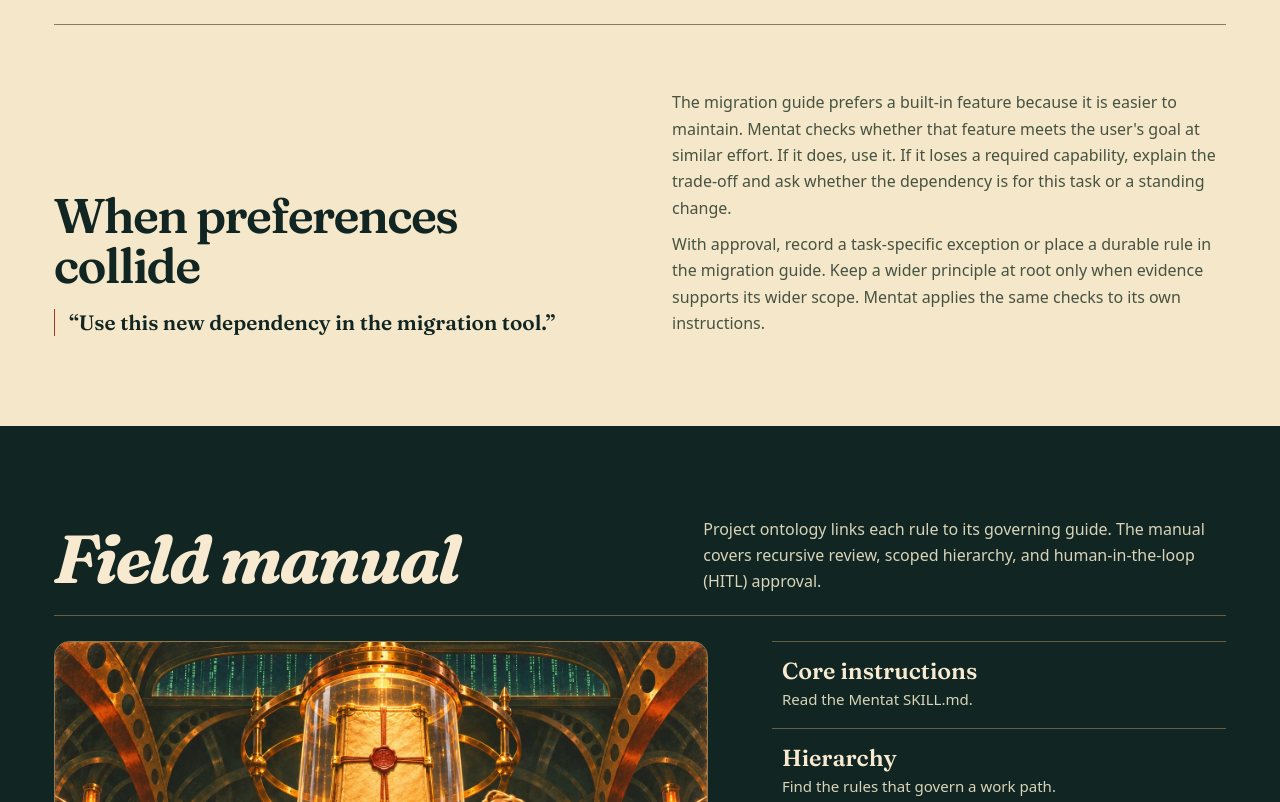
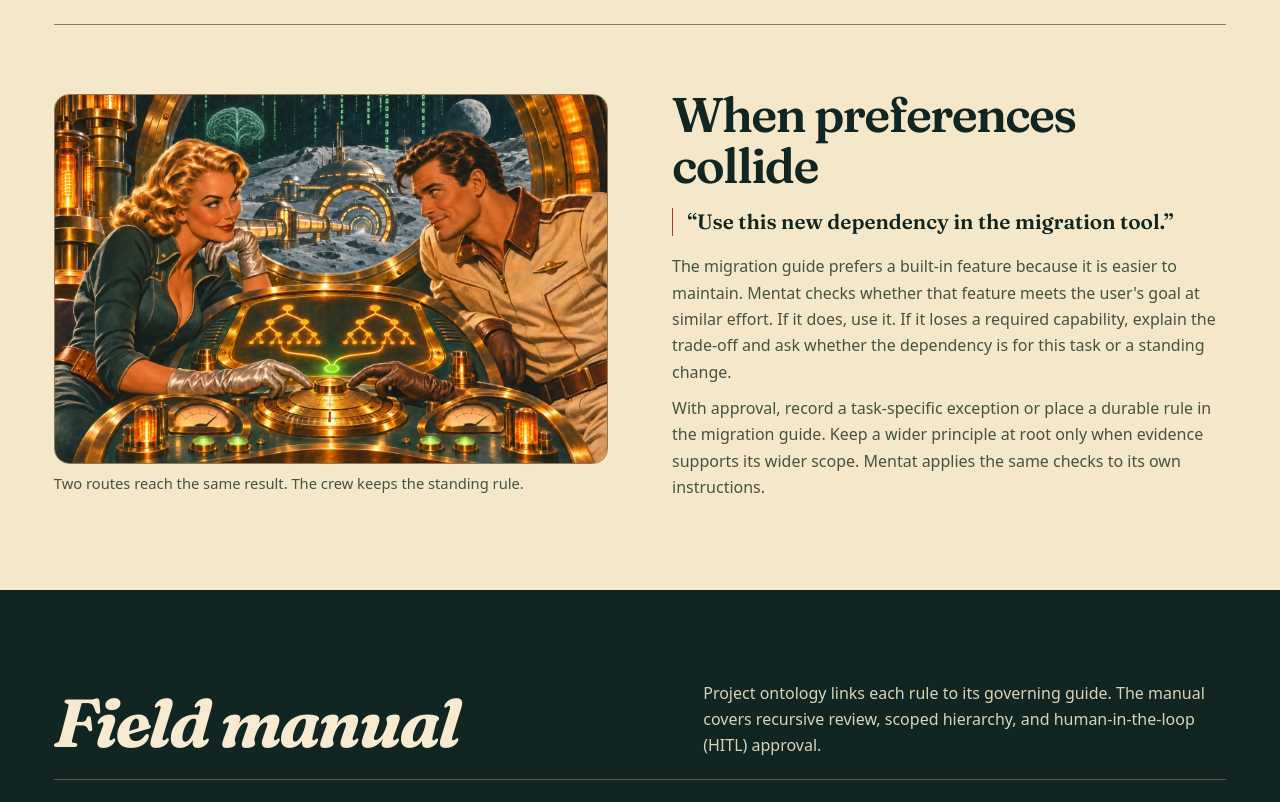
Before and after one commit to Insighttful/mentat, a plain HTML site: page docs/index.html in a window 1280 px wide. Shown: the part 1400-2202 px from the top of the page. Drawn offline with Linux system fonts and the light colour scheme.

Commit message:
Illustrate alignment and human approval in the Field Manual

```diff
--- a/docs/index.html
+++ b/docs/index.html
@@ -13,7 +13,7 @@
   <meta property="og:type" content="website">
   <link rel="canonical" href="https://insighttful.github.io/mentat/">
   <link rel="icon" href="assets/self-review.webp?v=2" type="image/webp">
-  <link rel="stylesheet" href="site.css?v=2">
+  <link rel="stylesheet" href="site.css?v=3">
   <script src="site.js?v=2" defer></script>
   <title>Mentat | Agent Skills for Recursive Project Guidance</title>
 </head>
@@ -100,11 +100,14 @@
         </ol>
 
         <div class="field-example">
+          <figure class="field-plate">
+            <img src="assets/compatible-route.webp" width="1536" height="1024" loading="lazy" decoding="async"
+                 alt="A blonde pilot and an engineer exchange a knowing look over two console paths with repeating forks and a shared green light.">
+            <figcaption>Two routes reach the same result. The crew keeps the standing rule.</figcaption>
+          </figure>
           <div class="field-copy">
             <h3>When preferences collide</h3>
             <blockquote>“Use this new dependency in the migration tool.”</blockquote>
-          </div>
-          <div class="field-copy">
             <p>The migration guide prefers a built-in feature because it is easier to maintain. Mentat checks whether that feature meets the user's goal at similar effort. If it does, use it. If it loses a required capability, explain the trade-off and ask whether the dependency is for this task or a standing change.</p>
             <p>With approval, record a task-specific exception or place a durable rule in the migration guide. Keep a wider principle at root only when evidence supports its wider scope. Mentat applies the same checks to its own instructions.</p>
           </div>
@@ -134,6 +137,7 @@
             </article>
           </div>
 
+          <div>
             <ul class="manual-list" aria-label="Skill and references">
               <li><a href="https://github.com/Insighttful/mentat/blob/main/skills/mentat/SKILL.md"><strong>Core instructions</strong><span>Read the Mentat SKILL.md.</span></a></li>
               <li><a href="https://github.com/Insighttful/mentat/blob/main/skills/mentat/references/hierarchy.md"><strong>Hierarchy</strong><span>Find the rules that govern a work path.</span></a></li>
@@ -142,6 +146,12 @@
               <li><a href="https://github.com/Insighttful/mentat/blob/main/skills/mentat/references/review.md"><strong>Project Review</strong><span>Check alignment in Ponytail mode.</span></a></li>
               <li><a href="https://github.com/Insighttful/mentat/blob/main/skills/mentat/references/self-review.md"><strong>Self Review</strong><span>Use metacognition to review Mentat's own instructions.</span></a></li>
             </ul>
+            <figure class="manual-plate">
+              <img src="assets/human-approval.webp" width="1536" height="1024" loading="lazy" decoding="async"
+                   alt="Seen from below the reader, a brunette analyst holds a sealed card above the red-lit gate and meets an engineer’s gaze.">
+              <figcaption>A constitutional change returns to the root for human approval.</figcaption>
+            </figure>
+          </div>
         </div>
         <div class="skill-format">
           <h3>Claude Code bridge</h3>
--- a/docs/site.css
+++ b/docs/site.css
@@ -283,12 +283,19 @@ button { font: inherit; }
   list-style: none;
 }
 
-.method-flow img, .manual-chapter img {
+.method-flow img, .field-plate img, .manual-chapter img, .manual-plate img {
   aspect-ratio: 3 / 2;
   border: 1px solid var(--paper-rule);
   border-radius: var(--radius-frame);
   object-fit: cover;
 }
+
+.field-plate figcaption, .manual-plate figcaption {
+  margin-top: .45rem;
+  font-size: .92rem;
+}
+.field-plate figcaption { color: var(--olive-ink); }
+.manual-plate figcaption { color: var(--muted-cream); }
 
 .method-flow h3 { margin-top: .85rem; font-size: 1.85rem; }
 .method-flow p { margin-top: .45rem; font-size: .94rem; }
@@ -299,11 +306,11 @@ button { font: inherit; }
   gap: 2.15rem clamp(1.5rem, 5vw, 5rem);
 }
 
-.field-example { align-items: end; margin-top: clamp(2.1rem, 5vw, 4.5rem); }
+.field-example { align-items: center; margin-top: clamp(2.1rem, 5vw, 4.5rem); }
 .field-copy h3 { font-size: clamp(2rem, 3.8vw, 3.45rem); }
 
 .field-copy blockquote {
-  margin-top: 1.1rem;
+  margin-block: 1.1rem;
   padding-inline-start: .9rem;
   border-inline-start: 1px solid var(--vermilion);
   color: var(--ink);
@@ -334,7 +341,6 @@ button { font: inherit; }
 .manual-list {
   margin: 0;
   padding: 0;
-  align-self: start;
   border-top: 1px solid var(--ink-line);
   list-style: none;
 }
@@ -352,6 +358,7 @@ button { font: inherit; }
 .manual-list span { color: var(--muted-cream); font-size: .94rem; }
 .manual-list a:hover { color: var(--gold); background: var(--deep-ink); }
 .manual-list a:hover strong { text-decoration: underline; }
+.manual-plate { margin-top: 1.5rem; }
 .site-footer { background: var(--deep-ink); border-top: 1px solid var(--ink-line); }
 
 @media (max-width: 53rem) {
```
Also changed, not shown: docs/assets/compatible-route.webp (added), docs/assets/human-approval.webp (added). Lines whose indentation alone changed are shown as unchanged.
